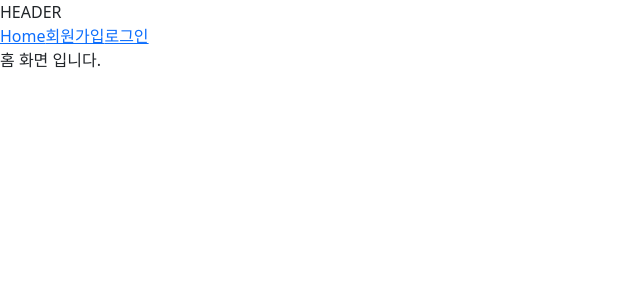
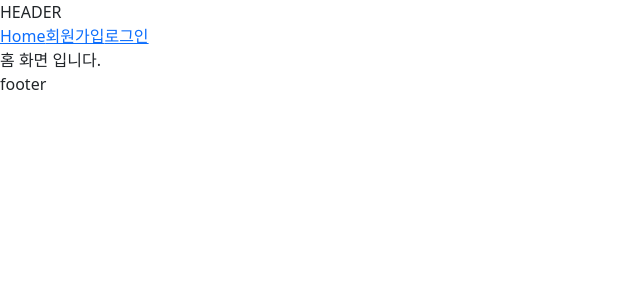
Before and after one commit to kdhProg/stock_pred, a React (Create React App) app in the folder front/react/: page / in a window 1280 px wide. Shown: the top 300 px of the page, without its empty margins (0-640 px from the left). Built offline with nearby package versions, Linux system fonts and the light colour scheme; no server answers.

Commit message:
FIX: FE: 게시판 페이지네이션 기능 개선 - FE : PostList.js sizeForPagination변수를 추가하여 검색재설정 전에 pagination번호가 임의로 변경되는 문제 해결

```diff
--- a/front/react/src/App.js
+++ b/front/react/src/App.js
@@ -21,10 +21,10 @@ import PostWrite from "./pages/PostWrite";
 function App() {
 
   return (
+      <div>
+          <Header/>
           <BrowserRouter>
-          <Header/>
               <Nav/>
-          <Footer/>
               <Routes>
                   <Route path="/" element={<Home/>}/>
                   <Route path="/login" element={<Login/>}/>
@@ -44,6 +44,9 @@ function App() {
                   <Route path="/post/:postId" element={<PostDetail/>}/>
               </Routes>
           </BrowserRouter>
+          <Footer/>
+      </div>
+
   );
 }
 
--- a/front/react/src/components/PostList.js
+++ b/front/react/src/components/PostList.js
@@ -47,6 +47,17 @@ const PostList = (props)=>{
         category : category,
         keyword : ''
     });
+
+
+    /*
+    *
+    * 추가 itemPerPage변수
+    * - poReq의 size를 Pagination태그 itemsCountPerPage속성에 바로 적용시키면
+    *   사용자설정검색 버튼을 누르기 전에 pagination이 state에 의해 바로 변경되므로
+    *
+    *  */
+    const [sizeForPagination, setSizeForPagination] = useState(10);
+
 
     /* N개 조회 request */
     const [poReq, setPoReq] = useState({
@@ -115,10 +126,11 @@ const PostList = (props)=>{
         /* 먼저 전체 글 개수 세팅 */
         await getEntirePostsCount();
 
+        setSizeForPagination(poReq.size); // 로드될 때 pagination 넘버 재설정 되도록
+
         const resp = await (await axios.get(`/post/getPosts?page=${poReq.page}&size=${poReq.size}&sort=${poReq.sort}&category=${poReq.category}&keyword=${poReq.keyword}`));
         setBoardList(resp.data);
         setIsLoading(false)
-        alert("글 불러오기 성공")
     }
 
 
@@ -182,7 +194,7 @@ const PostList = (props)=>{
                     <PaginationBox>
                     <Pagination
                         activePage={poReq.page}
-                        itemsCountPerPage={poReq.size}
+                        itemsCountPerPage={sizeForPagination}
                         totalItemsCount={totalSize}
                         pageRangeDisplayed={10}
                         onChange={handlePageChange}>
--- a/front/react/src/layout/Footer.js
+++ b/front/react/src/layout/Footer.js
@@ -2,8 +2,9 @@ import React from 'react';
 
 const Footer = () => {
     return (
-        <footer>
-        </footer>
+        <div>
+            footer
+        </div>
     );
 };
 
```
Lines whose indentation alone changed are shown as unchanged.
